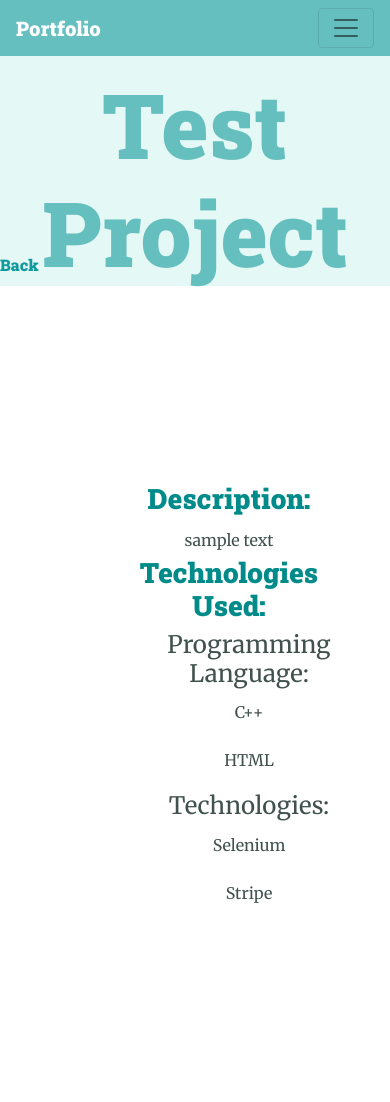
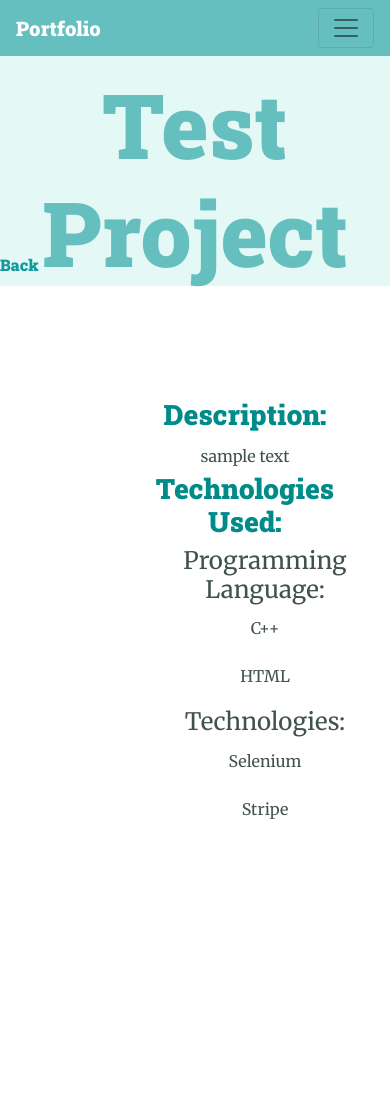
Before and after one commit to Dillon1john/D.Js_World, a Django app: page /projects/2/ in a window 390 px wide. Shown: the top 1102 px of the page. Run offline with Django 4.2, Linux system fonts and the light colour scheme; data comes from the database, SQL or seed files in the repository; some libraries are stand-ins or nearby versions.

Commit message:
Now the project description will be properly centered on the screen when there are no images. The changes:
Fixed the CSS - Removed the problematic margin values and used proper flexbox centering

Updated the layout logic - When no images exist, the content takes the full width (col-12) and centers properly

Simplified centering - Uses flexbox to center both horizontally and vertically with a minimum height of 60vh

Now when a project has no images, the description and details will be centered in the middle of the screen instead of being positioned to one side.

```diff
--- a/Portfolio/templates/Portfolio/projectDetail.html
+++ b/Portfolio/templates/Portfolio/projectDetail.html
@@ -46,28 +46,17 @@
     }
 
     .centered-container {
-        margin-left: 220%;
-        height: 80vh;
-        width: 100%;
-        position: relative;
         display: flex;
         justify-content: center;
         align-items: center;
-        text-align: center;
+        min-height: 60vh;
+        width: 100%;
     }
 
     .centered-details {
-        max-width: 700px;
-        margin: 0 auto;
+        max-width: 800px;
         text-align: center;
-    }
-
-    @media (max-width: 768px) {
-        .centered-details {
-            padding: 1rem 1.5rem;
-            margin-left: 0% !important;
-            margin-right: 450%;
-        }
+        padding: 2rem;
     }
 </style>
 
@@ -144,13 +133,14 @@
             </div>
 
             <!-- Details Column -->
+            {% if not project.image and not project.image2 and not project.image3 and not project.image4 and not project.video %}
+            <div class="col-12">
+                <div class="centered-container">
+                    <div class="project-details centered-details">
+            {% else %}
             <div class="col-12 col-lg-6">
-                {% if not project.image and not project.image2 and not project.image3 and not project.image4 and not project.video %}
-                    <div class="centered-container">
-                        <div class="project-details centered-details">
-                {% else %}
-                        <div class="project-details">
-                {% endif %}
+                <div class="project-details">
+            {% endif %}
 
                     {% if project.description %}
                         <div class="detail-item">
```
